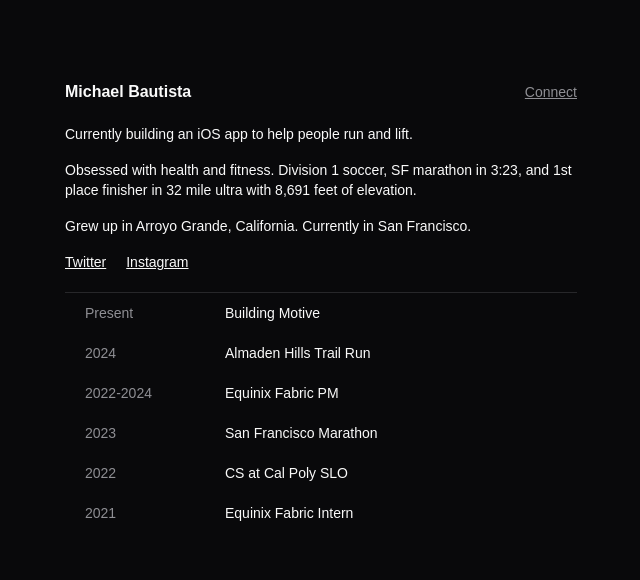
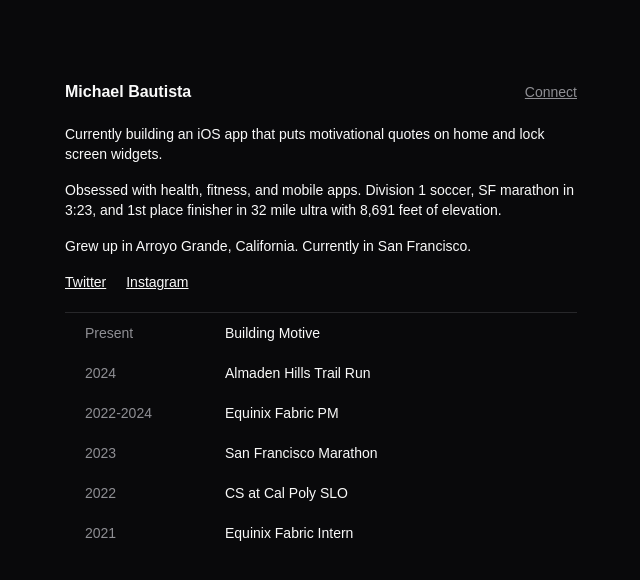
Before and after one commit to michaelrbautista/portfolio, a Next.js app: page / in a window 1280 px wide. Shown: the top 580 px of the page, without its empty margins (319-959 px from the left). Built offline with nearby package versions, Linux system fonts and the light colour scheme.

Commit message:
updated home page

```diff
--- a/src/app/page.tsx
+++ b/src/app/page.tsx
@@ -19,11 +19,10 @@
                 </div>
                 <div className="flex flex-col gap-4">
                     <p className="text-sm">
-                        Currently building an iOS app to help people run and lift.
+                        Currently building an iOS app that puts motivational quotes on home and lock screen widgets.
                     </p>
                     <p className="text-sm">
-                        Obsessed with health and fitness. Division 1 soccer, SF marathon in 3:23, and 1st
-                        place finisher in 32 mile ultra with 8,691 feet of elevation.
+                        Obsessed with health, fitness, and mobile apps. Division 1 soccer, SF marathon in 3:23, and 1st place finisher in 32 mile ultra with 8,691 feet of elevation.
                     </p>
                     <p className="text-sm">
                         Grew up in Arroyo Grande, California. Currently in San Francisco.
```
